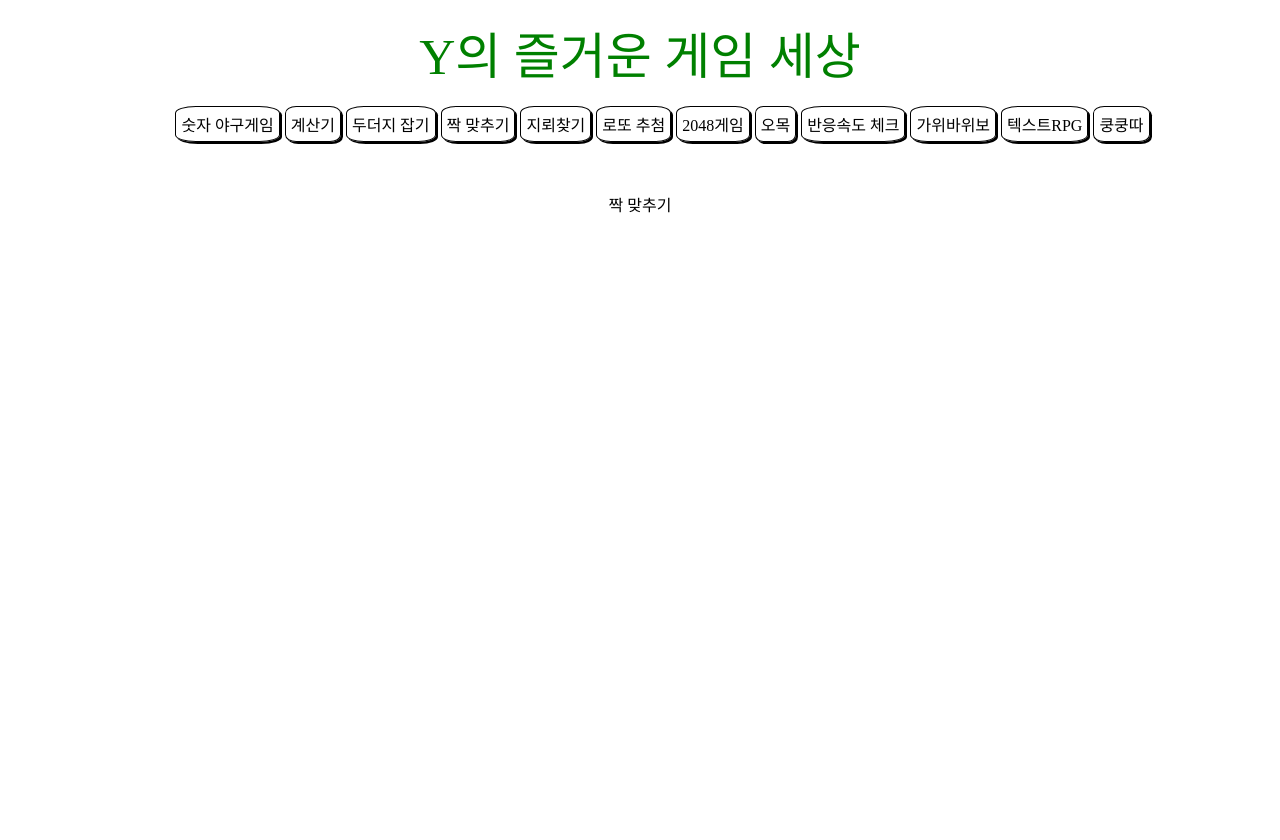
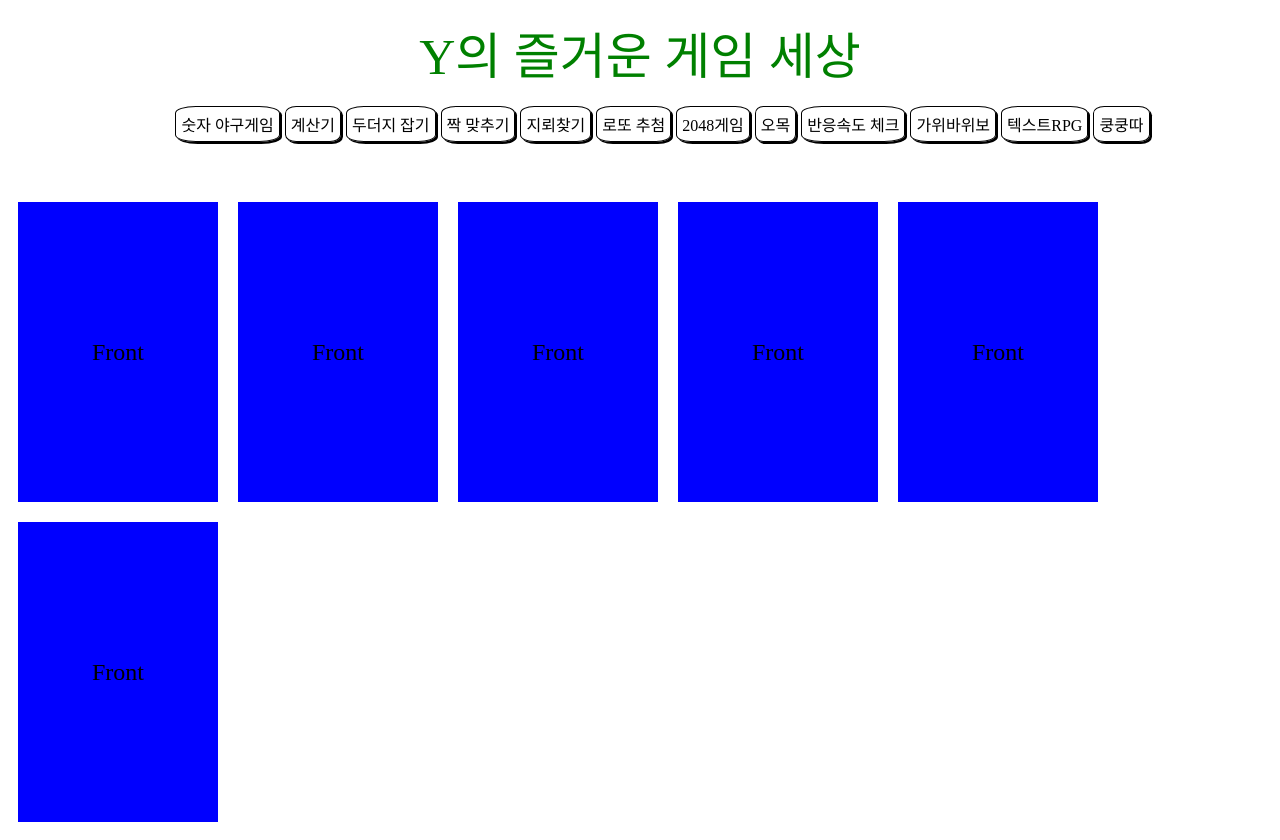
Before and after one commit to tomyhas59/reactGame, a React (Create React App) app: page /concentration in a window 1280 px wide. Built offline with nearby package versions, Linux system fonts and the light colour scheme.

Commit message:
짝 맞추기

```diff
--- a/src/App.css
+++ b/src/App.css
@@ -96,3 +96,36 @@ a {
   text-align: center;
   margin-right: 20px;
 }
+
+.card {
+  width: 200px;
+  height: 300px;
+  perspective: 1000px; /* 원근 거리 설정 */
+}
+
+.front,
+.back {
+  width: 100%;
+  height: 100%;
+  position: absolute;
+  backface-visibility: hidden; /* 뒷면 숨기기 */
+}
+
+.front {
+  background-color: blue;
+  transform: rotateY(0deg);
+}
+
+.back {
+  background-color: red;
+  transform: rotateY(180deg); /* 뒷면으로 회전 */
+  display: none;
+}
+
+.card.flipped .front {
+  display: none;
+}
+
+.card.flipped .back {
+  display: block;
+}
--- a/src/pages/Concentration.js
+++ b/src/pages/Concentration.js
@@ -1,7 +1,58 @@
-import React from "react";
+import React, { useState } from "react";
+import styled from "styled-components";
 
-const Concentration = () => {
-  return <div>짝 맞추기</div>;
-};
+const CardContainer = styled.div`
+  width: 200px;
+  height: 300px;
+  perspective: 1000px;
+  cursor: pointer;
+  margin: 10px;
+`;
+
+const Card = styled.div`
+  width: 100%;
+  height: 100%;
+  position: absolute;
+  transition: transform 0.5s;
+  transform-style: preserve-3d;
+  backface-visibility: hidden;
+  display: flex;
+  align-items: center;
+  justify-content: center;
+  font-size: 24px;
+`;
+
+const Front = styled(Card)`
+  background-color: blue;
+  transform: ${(props) =>
+    props.flipped ? "rotateY(180deg)" : "rotateY(0deg)"};
+`;
+
+const Back = styled(Card)`
+  background-color: red;
+  transform: ${(props) =>
+    props.flipped ? "rotateY(0deg)" : "rotateY(-180deg)"};
+`;
+
+function Concentration() {
+  const [cards, setCards] = useState(Array(6).fill(false));
+
+  const handleClick = (index) => {
+    const updatedCards = [...cards];
+    updatedCards[index] = !updatedCards[index];
+    setCards(updatedCards);
+  };
+
+  return (
+    <div style={{ display: "flex", flexWrap: "wrap" }}>
+      {cards.map((isFlipped, index) => (
+        <CardContainer key={index} onClick={() => handleClick(index)}>
+          <Front flipped={isFlipped}>Front</Front>
+          <Back flipped={isFlipped}>Back</Back>
+        </CardContainer>
+      ))}
+    </div>
+  );
+}
 
 export default Concentration;
```
Also changed, not shown: src/components/MainNavbar.js (deleted, +0 -16 lines).
